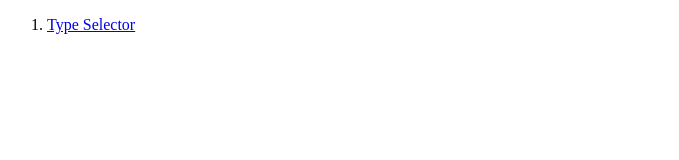
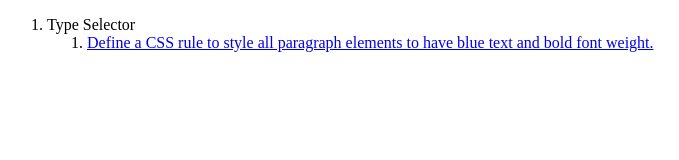
Before and after one commit to aabozhilov/hc-02-css-selectors, a plain HTML site: page index.html in a window 1280 px wide. Shown: the whole page, without its empty margins (1-680 px from the left). Drawn offline with Linux system fonts and the light colour scheme.

Commit message:
1.1 Type Selector

```diff
--- a/index.html
+++ b/index.html
@@ -1,13 +1,18 @@
 <!DOCTYPE html>
 <html lang="en">
+
 <head>
     <meta charset="UTF-8">
     <meta name="viewport" content="width=device-width, initial-scale=1.0">
     <title>Sirma Academy - 02 CSS Selectors</title>
 </head>
+
 <body>
-<ol>
-    <li><a href="01-type-selector.html">Type Selector</a></li>
-</ol>
+    <ol>
+        <li>Type Selector</li>
+        <ol>
+            <li><a href="01a-type-selector.html"">Define a CSS rule to style all paragraph elements to have blue text and bold font weight.</a></li>
+        </ol>
+    </ol>
 </body>
 </html>
```
Also changed, not shown: 01a-type-selector.html (renamed from 01-type-selector.html, +1 -0 lines), 01a-type-selector.css (renamed from 01-type-selector.css).
